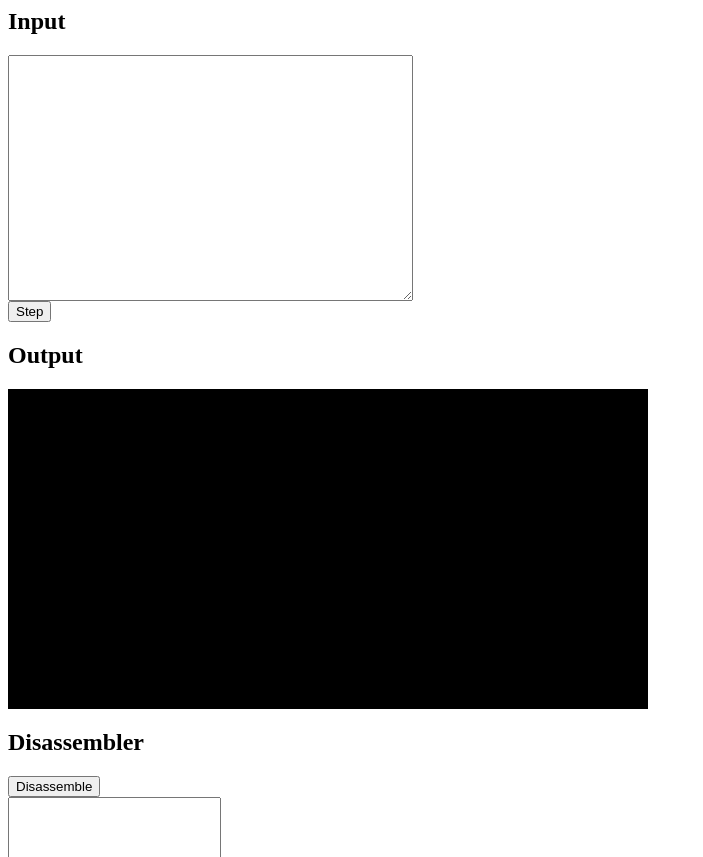
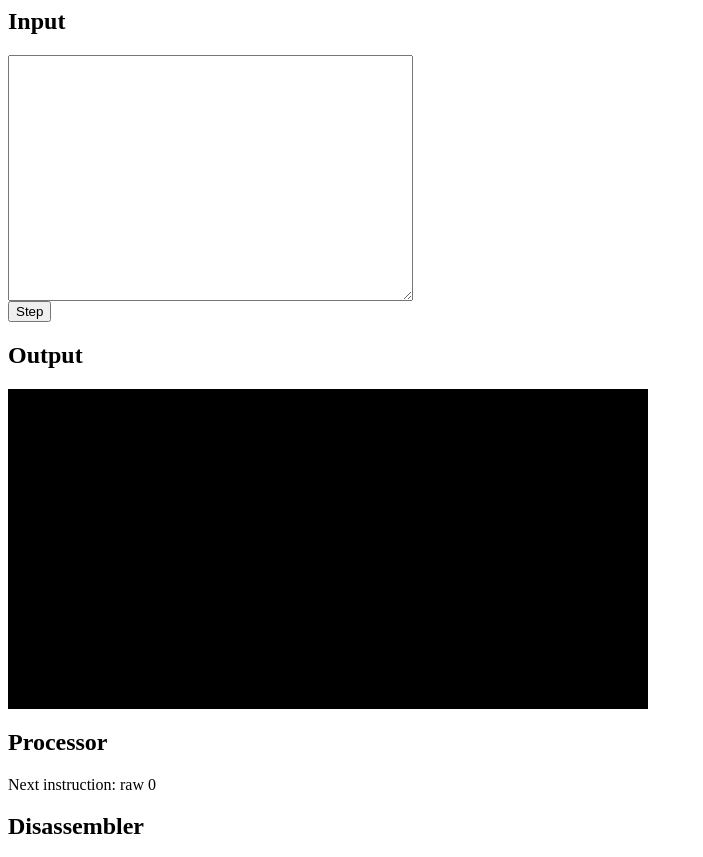
Before and after one commit to jaredkrinke/chip8-js, a plain HTML site: page index.html in a window 1280 px wide. Both pictures are taken after a click on the button "Step". Shown: the top 857 px of the page, without its empty margins (0-703 px from the left). Drawn offline with Linux system fonts and the light colour scheme.

Commit message:
Display next instruction

```diff
--- a/chip8-tools.js
+++ b/chip8-tools.js
@@ -353,7 +353,7 @@ var Chip8 = {
 
     process: function () {
         var pc = this.registers[Register.pc];
-        this.registers[Register.pc] = pc + 1;
+        this.registers[Register.pc] = pc + 2;
 
         var instruction = Instruction.parse(this.get16(pc));
         switch (instruction.opcode) {
@@ -401,6 +401,7 @@ function parseHex(s) {
     return bytes;
 }
 
+// Display
 var Display = {
     canvas:  document.getElementById("chip8_display"),
     context: document.getElementById("chip8_display").getContext("2d"),
@@ -425,6 +426,14 @@ var Display = {
     }
 };
 
+// Processor state
+var stateNext = document.getElementById("chip8_state_next");
+function updateState() {
+    var binary = Chip8.get16(Chip8.registers[Register.pc]);
+    var instruction = Instruction.parse(binary);
+    stateNext.innerText = Instruction.stringify(instruction);
+}
+
 // Control
 var started = false;
 document.getElementById("chip8_step").onclick = function () {
@@ -438,6 +447,7 @@ document.getElementById("chip8_step").onclick = function () {
 
     Chip8.process();
     Display.refresh();
+    updateState();
 };
 
 // Disassembler
--- a/index.html
+++ b/index.html
@@ -5,6 +5,8 @@
         <button id="chip8_step">Step</button><br />
         <h2>Output</h2>
         <canvas id="chip8_display" width="640", height="320"></canvas>
+        <h2>Processor</h2>
+        <p>Next instruction: <span id="chip8_state_next"></span></p>
         <h2>Disassembler</h2>
         <button id="chip8_disassemble">Disassemble</button><br />
         <textarea id="chip8_disassembly" cols="24" rows="32"></textarea><br />
```
